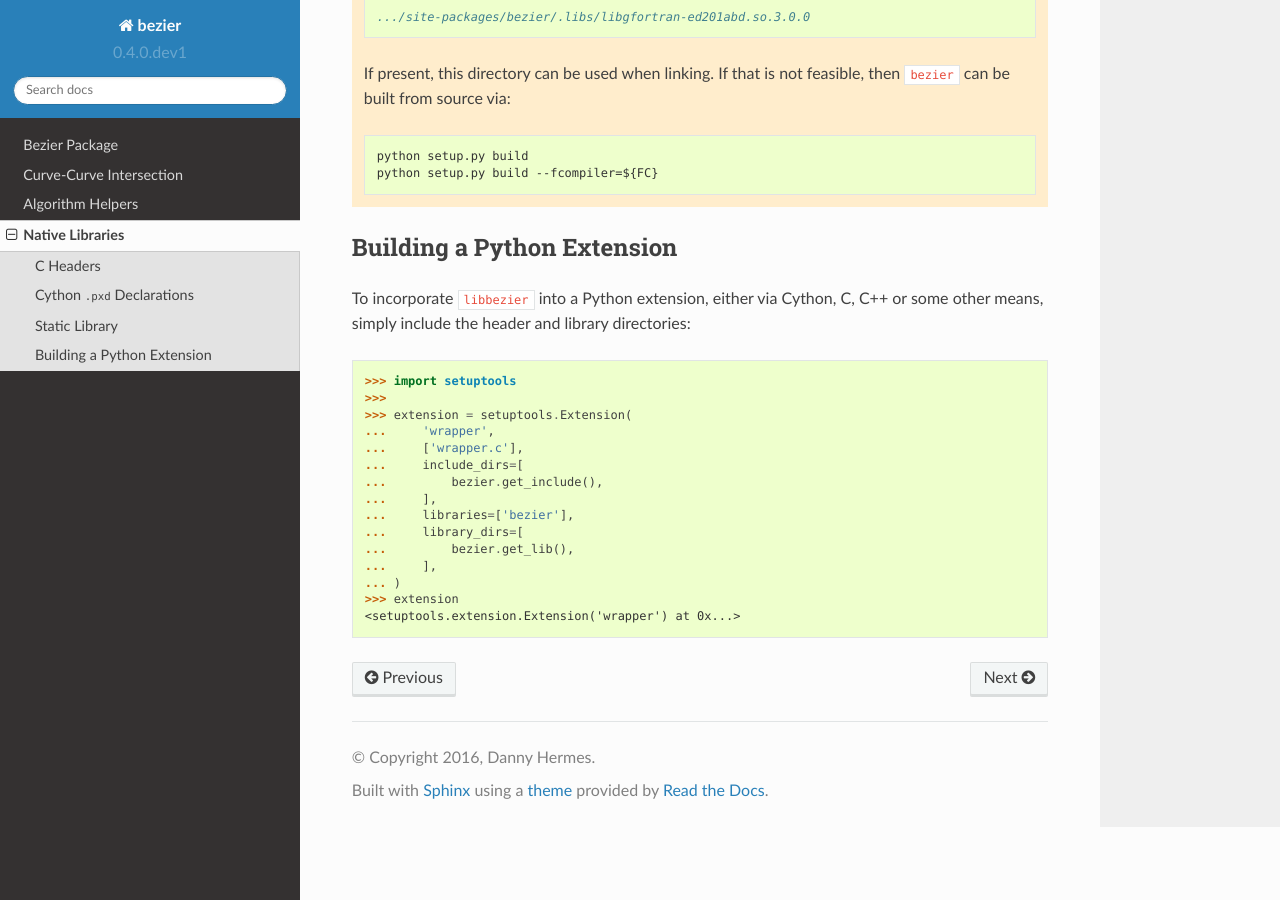
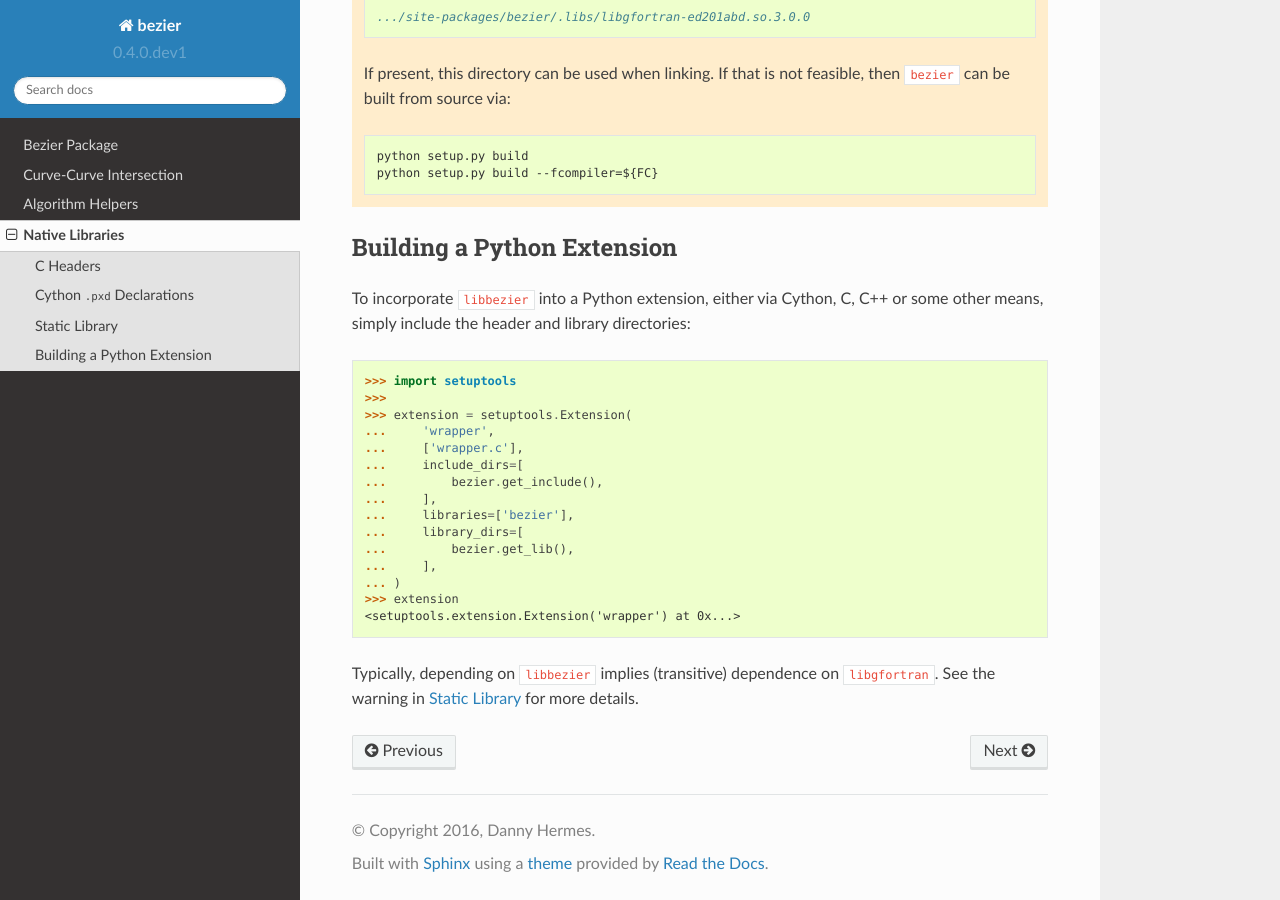
Before and after one commit to dhermes/bezier, a Sphinx documentation site: the page built from docs/native-libraries.rst, in a window 1280 px wide and 900 px high, scrolled down 1845 px. Built offline with Sphinx 7.4.7 and the Read the Docs theme 2.0.0, drawn with Linux system fonts in a browser that asks for light colours.

Commit message:
Adding another small note to native-libraries about libgfortran.
This time, the note is in the "Building a Python Extension" section
and just refers up to the longer warning.

```diff
--- a/docs/native-libraries.rst
+++ b/docs/native-libraries.rst
@@ -153,6 +153,8 @@ Cython declaration files are provided:
 For example, ``cimport bezier._curve`` will provide all the functions
 in ``bezier/curve.h``.
 
+.. _static-library:
+
 Static Library
 --------------
 
@@ -234,3 +236,6 @@ and library directories:
    ... )
    >>> extension
    <setuptools.extension.Extension('wrapper') at 0x...>
+
+Typically, depending on ``libbezier`` implies (transitive) dependence on
+``libgfortran``. See the warning in :ref:`static-library` for more details.
```
